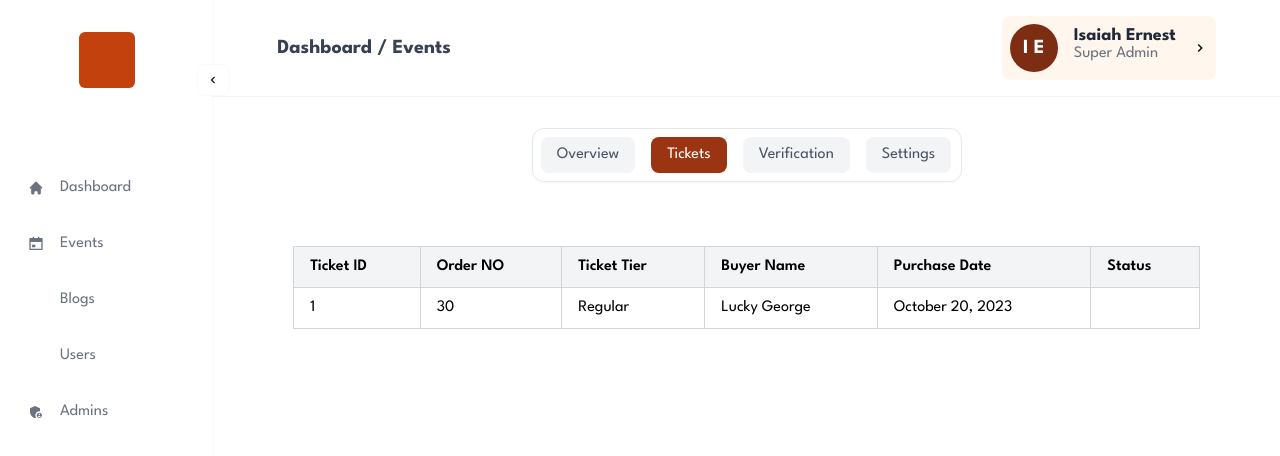
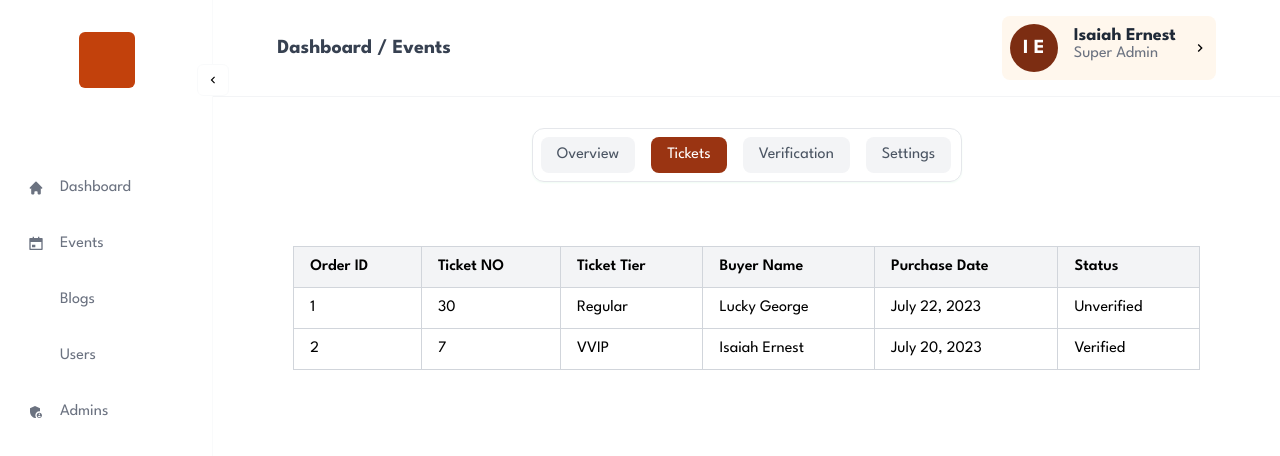
Before and after one commit to ernestechie/fossa-hub, a Next.js app: page /dashboard/events/1/tickets in a window 1280 px wide. Shown: the top 456 px of the page. Built offline with nearby package versions, Linux system fonts and the light colour scheme; some icons are missing.

Commit message:
clean up

```diff
--- a/app/dashboard/events/[eventId]/tickets/page.tsx
+++ b/app/dashboard/events/[eventId]/tickets/page.tsx
@@ -10,14 +10,23 @@ const data = [
     tier: 'Regular',
     price: 5000,
     buyer_name: 'Lucky George',
-    purchase_date: new Date('10-20-23'),
+    purchase_date: new Date('07-22-23'),
     verification_status: false,
+  },
+  {
+    _id: '2',
+    number: 7,
+    tier: 'VVIP',
+    price: 12000,
+    buyer_name: 'Isaiah Ernest',
+    purchase_date: new Date('07-20-23'),
+    verification_status: true,
   },
 ];
 
 const columns = [
-  { label: 'Ticket ID', key: '_id' },
-  { label: 'Order NO', key: 'number' },
+  { label: 'Order ID', key: '_id' },
+  { label: 'Ticket NO', key: 'number' },
   { label: 'Ticket Tier', key: 'tier' },
   { label: 'Buyer Name', key: 'buyer_name' },
   { label: 'Purchase Date', key: 'purchase_date' },
@@ -62,7 +71,11 @@ const EventTickets = ({ params }: { params: { eventId: string } }) => {
                 {parseDate(row.purchase_date)}
               </td>
               <td className='py-2 px-4 border border-gray-300'>
-                {row.verification_status}
+                {row.verification_status ? (
+                  <span>Verified</span>
+                ) : (
+                  <span>Unverified</span>
+                )}
               </td>
             </tr>
           ))}
```
